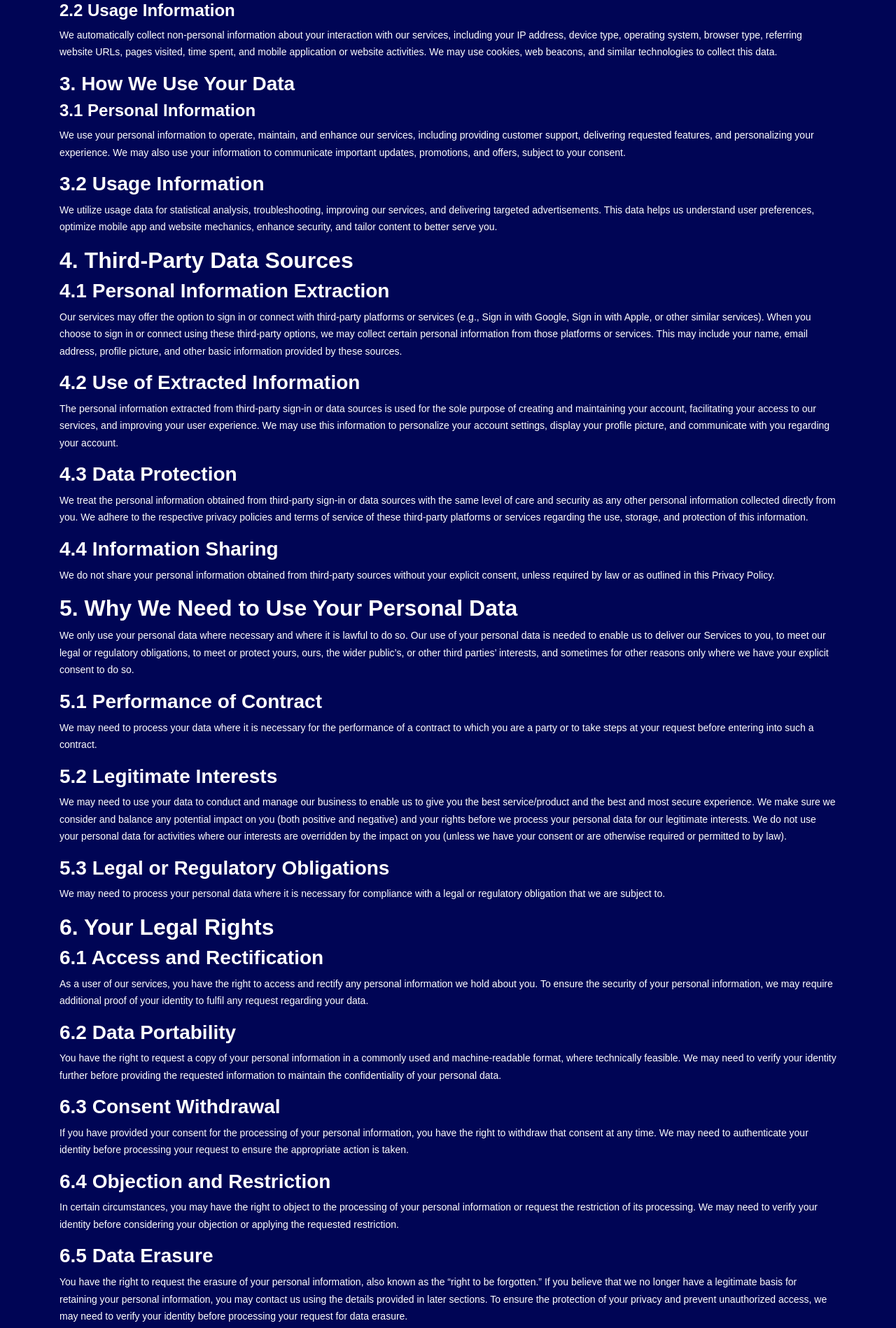
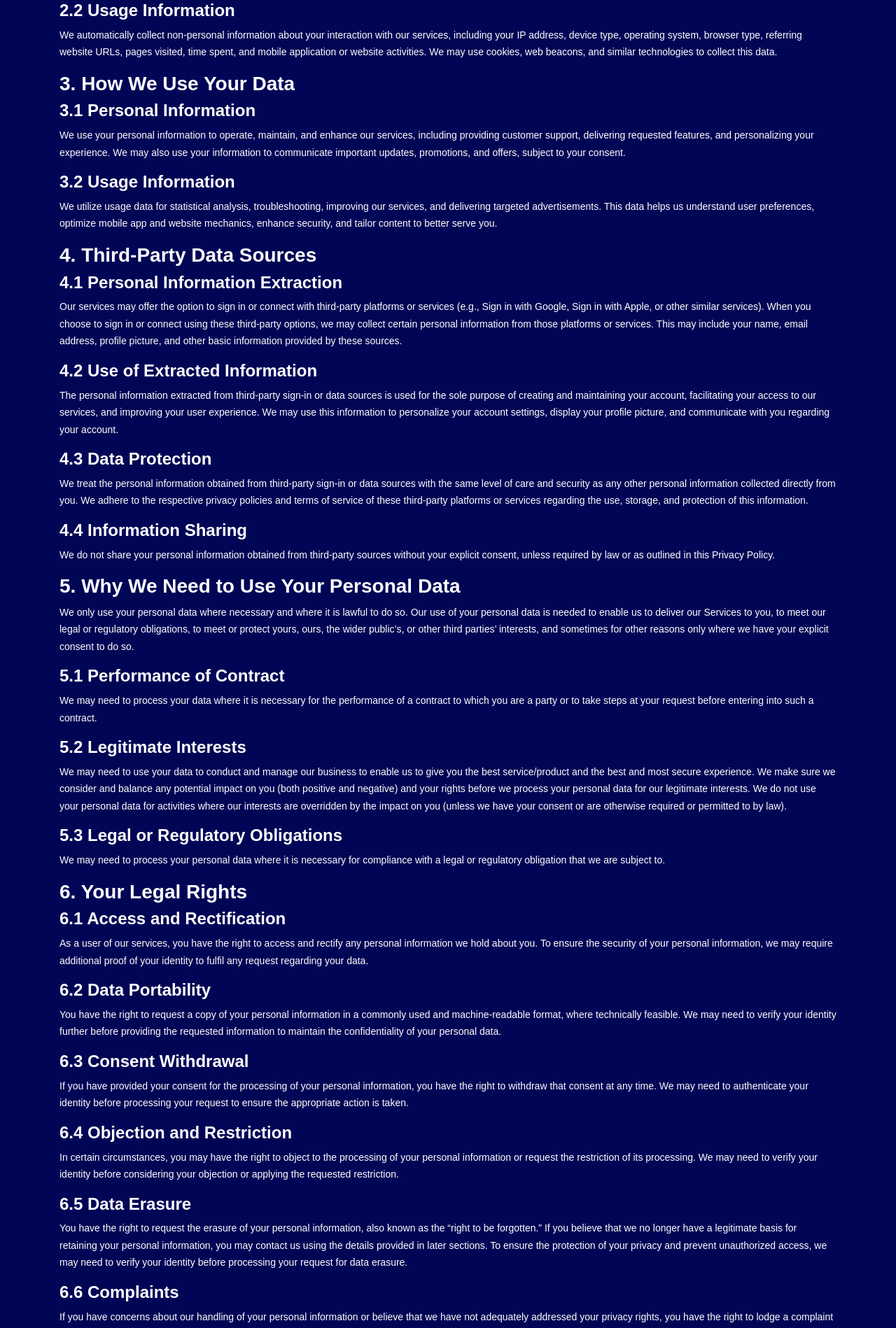
Before and after one commit to dbbill/dbbill.github.io, a Jekyll site: the page built from privacypolicy.md, in a window 1280 px wide. Shown: the part 479-2377 px from the top of the page at 70% size. Built offline with Jekyll 4.4.1, drawn with Linux system fonts in a browser that asks for light colours; nearby versions of some CDN libraries; some web fonts are replaced.

```diff
--- a/privacypolicy.md
+++ b/privacypolicy.md
@@ -28,105 +28,105 @@ We automatically collect non-personal information about your interaction with ou
 
 We use your personal information to operate, maintain, and enhance our services, including providing customer support, delivering requested features, and personalizing your experience. We may also use your information to communicate important updates, promotions, and offers, subject to your consent.
 
-### 3.2 Usage Information
+#### 3.2 Usage Information
 
 We utilize usage data for statistical analysis, troubleshooting, improving our services, and delivering targeted advertisements. This data helps us understand user preferences, optimize mobile app and website mechanics, enhance security, and tailor content to better serve you.
 
-## 4. Third-Party Data Sources
+### 4. Third-Party Data Sources
 
-### 4.1 Personal Information Extraction
+#### 4.1 Personal Information Extraction
 
 Our services may offer the option to sign in or connect with third-party platforms or services (e.g., Sign in with Google, Sign in with Apple, or other similar services). When you choose to sign in or connect using these third-party options, we may collect certain personal information from those platforms or services. This may include your name, email address, profile picture, and other basic information provided by these sources.
 
-### 4.2 Use of Extracted Information
+#### 4.2 Use of Extracted Information
 
 The personal information extracted from third-party sign-in or data sources is used for the sole purpose of creating and maintaining your account, facilitating your access to our services, and improving your user experience. We may use this information to personalize your account settings, display your profile picture, and communicate with you regarding your account.
 
-### 4.3 Data Protection
+#### 4.3 Data Protection
 
 We treat the personal information obtained from third-party sign-in or data sources with the same level of care and security as any other personal information collected directly from you. We adhere to the respective privacy policies and terms of service of these third-party platforms or services regarding the use, storage, and protection of this information.
 
-### 4.4 Information Sharing
+#### 4.4 Information Sharing
 
 We do not share your personal information obtained from third-party sources without your explicit consent, unless required by law or as outlined in this Privacy Policy.
 
-## 5. Why We Need to Use Your Personal Data
+### 5. Why We Need to Use Your Personal Data
 
 We only use your personal data where necessary and where it is lawful to do so. Our use of your personal data is needed to enable us to deliver our Services to you, to meet our legal or regulatory obligations, to meet or protect yours, ours, the wider public's, or other third parties' interests, and sometimes for other reasons only where we have your explicit consent to do so.
 
-### 5.1 Performance of Contract
+#### 5.1 Performance of Contract
 
 We may need to process your data where it is necessary for the performance of a contract to which you are a party or to take steps at your request before entering into such a contract.
 
-### 5.2 Legitimate Interests
+#### 5.2 Legitimate Interests
 
 We may need to use your data to conduct and manage our business to enable us to give you the best service/product and the best and most secure experience. We make sure we consider and balance any potential impact on you (both positive and negative) and your rights before we process your personal data for our legitimate interests. We do not use your personal data for activities where our interests are overridden by the impact on you (unless we have your consent or are otherwise required or permitted to by law).
 
-### 5.3 Legal or Regulatory Obligations
+#### 5.3 Legal or Regulatory Obligations
 
 We may need to process your personal data where it is necessary for compliance with a legal or regulatory obligation that we are subject to.
 
-## 6. Your Legal Rights
+### 6. Your Legal Rights
 
-### 6.1 Access and Rectification
+#### 6.1 Access and Rectification
 
 As a user of our services, you have the right to access and rectify any personal information we hold about you. To ensure the security of your personal information, we may require additional proof of your identity to fulfil any request regarding your data.
 
-### 6.2 Data Portability
+#### 6.2 Data Portability
 
 You have the right to request a copy of your personal information in a commonly used and machine-readable format, where technically feasible. We may need to verify your identity further before providing the requested information to maintain the confidentiality of your personal data.
 
-### 6.3 Consent Withdrawal
+#### 6.3 Consent Withdrawal
 
 If you have provided your consent for the processing of your personal information, you have the right to withdraw that consent at any time. We may need to authenticate your identity before processing your request to ensure the appropriate action is taken.
 
-### 6.4 Objection and Restriction
+#### 6.4 Objection and Restriction
 
 In certain circumstances, you may have the right to object to the processing of your personal information or request the restriction of its processing. We may need to verify your identity before considering your objection or applying the requested restriction.
 
-### 6.5 Data Erasure
+#### 6.5 Data Erasure
 
 You have the right to request the erasure of your personal information, also known as the "right to be forgotten." If you believe that we no longer have a legitimate basis for retaining your personal information, you may contact us using the details provided in later sections. To ensure the protection of your privacy and prevent unauthorized access, we may need to verify your identity before processing your request for data erasure.
 
-### 6.6 Complaints
+#### 6.6 Complaints
 
 If you have concerns about our handling of your personal information or believe that we have not adequately addressed your privacy rights, you have the right to lodge a complaint with the appropriate data protection authority or supervisory authority.
 
-### 6.7 Retention Period
+#### 6.7 Retention Period
 
 We will retain your personal information for as long as necessary to fulfil the purposes outlined in this Policy unless a longer retention period is required or permitted by law. We will securely dispose of your personal information once it is no longer needed, in accordance with our data retention practices. In some circumstances we may anonymise your personal data (so that it can no longer be associated with you) for research or statistical purposes in which case we may use this information indefinitely without further notice to you.
 
-## 7. Information Sharing and Disclosure
+### 7. Information Sharing and Disclosure
 
-### 7.1 Service Providers
+#### 7.1 Service Providers
 
 We may engage trusted third-party service providers to assist us in delivering our services. These providers are contractually obligated to handle your information securely and solely for the purposes specified by us.
 
-### 7.2 Legal Compliance
+#### 7.2 Legal Compliance
 
 We may disclose your information if required by law, governmental request, or when we believe disclosure is necessary to protect our rights, prevent fraud or illegal activities, or ensure the safety of our users.
 
-### 7.3 Business Transfers
+#### 7.3 Business Transfers
 
 In the event of a merger, acquisition, or sale of all or a portion of our assets, your information may be transferred as part of the transaction. We will notify you via email and/or prominent notice on our website in such circumstances.
 
-## 8. Data Security
+### 8. Data Security
 
 We implement industry-standard security measures to protect your personal information from unauthorized access, alteration, disclosure, or destruction. However, no method of transmission or storage is completely secure, and we cannot guarantee absolute security. You are responsible for safeguarding your account credentials and promptly notifying us of any unauthorized access.
 
-## 9. International Data Transfers
+### 9. International Data Transfers
 
 Your personal information may be transferred to and processed in countries outside of your jurisdiction, including countries that may not have the same level of data protection laws as your own. We will take appropriate safeguards to ensure that your personal information is adequately protected in accordance with applicable data protection laws. By using our Services and providing your personal information, you consent to the transfer of your data to these international locations.
 
-## 10. Third-Party Links and Services
+### 10. Third-Party Links and Services
 
 Our website and app may contain links to third-party websites, advertisements, or services that are not operated by us. We have no control over the privacy practices of these entities and are not responsible for their policies. We recommend reviewing the privacy policies of these third parties before engaging with their services.
 
-## 11. Changes
+### 11. Changes
 
 We reserve the right to modify or update this Policy at any time. We will notify you of any material changes by posting the revised policy on our website or through other means of communication. Your continued use of our services after such modifications indicates your acceptance of the updated policy.
 
-## 12. Contact Us
+### 12. Contact Us
 
 If you have any questions, concerns, or requests regarding this Policy or our data practices, please contact us at info@whissol.com. We will make reasonable efforts to address your inquiries in a timely manner.
 
```
